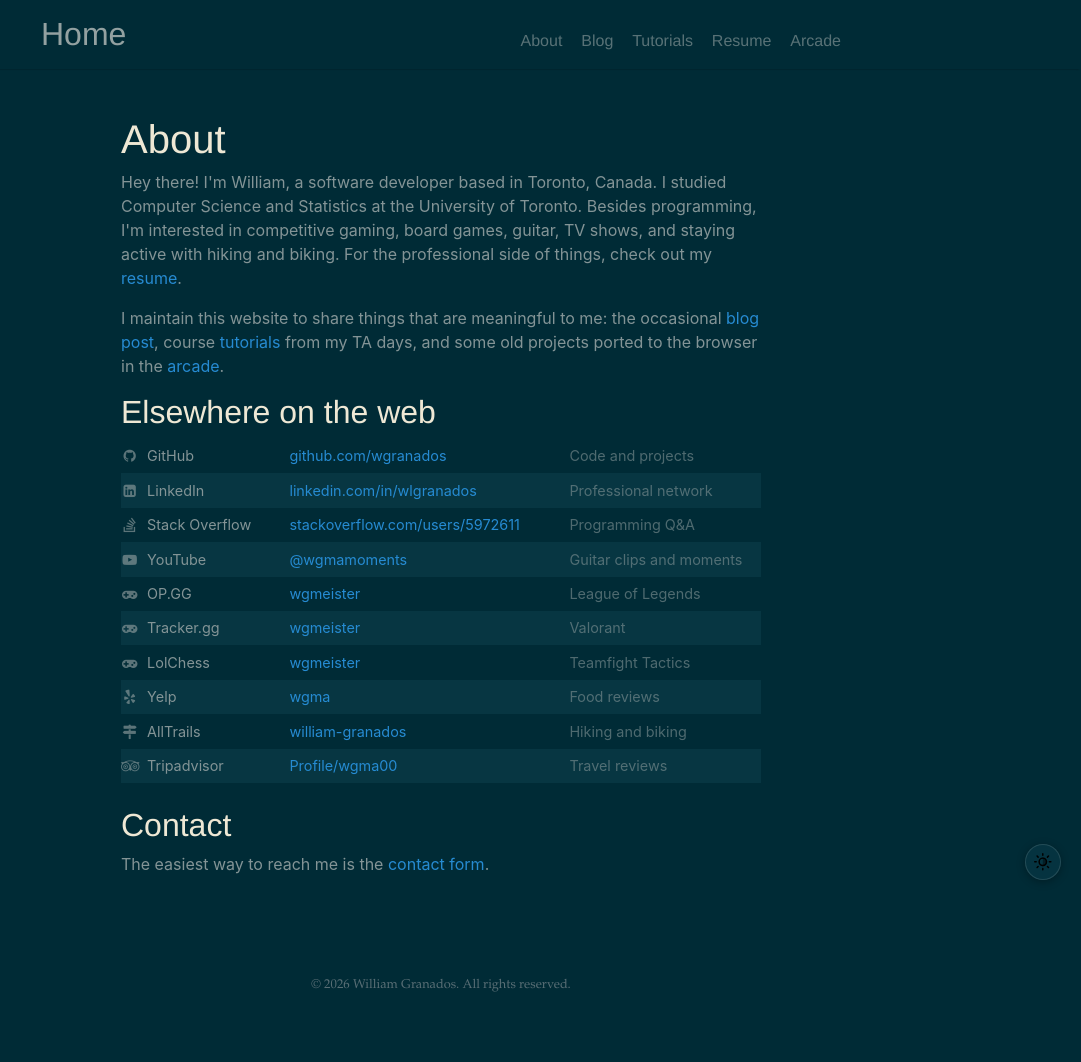
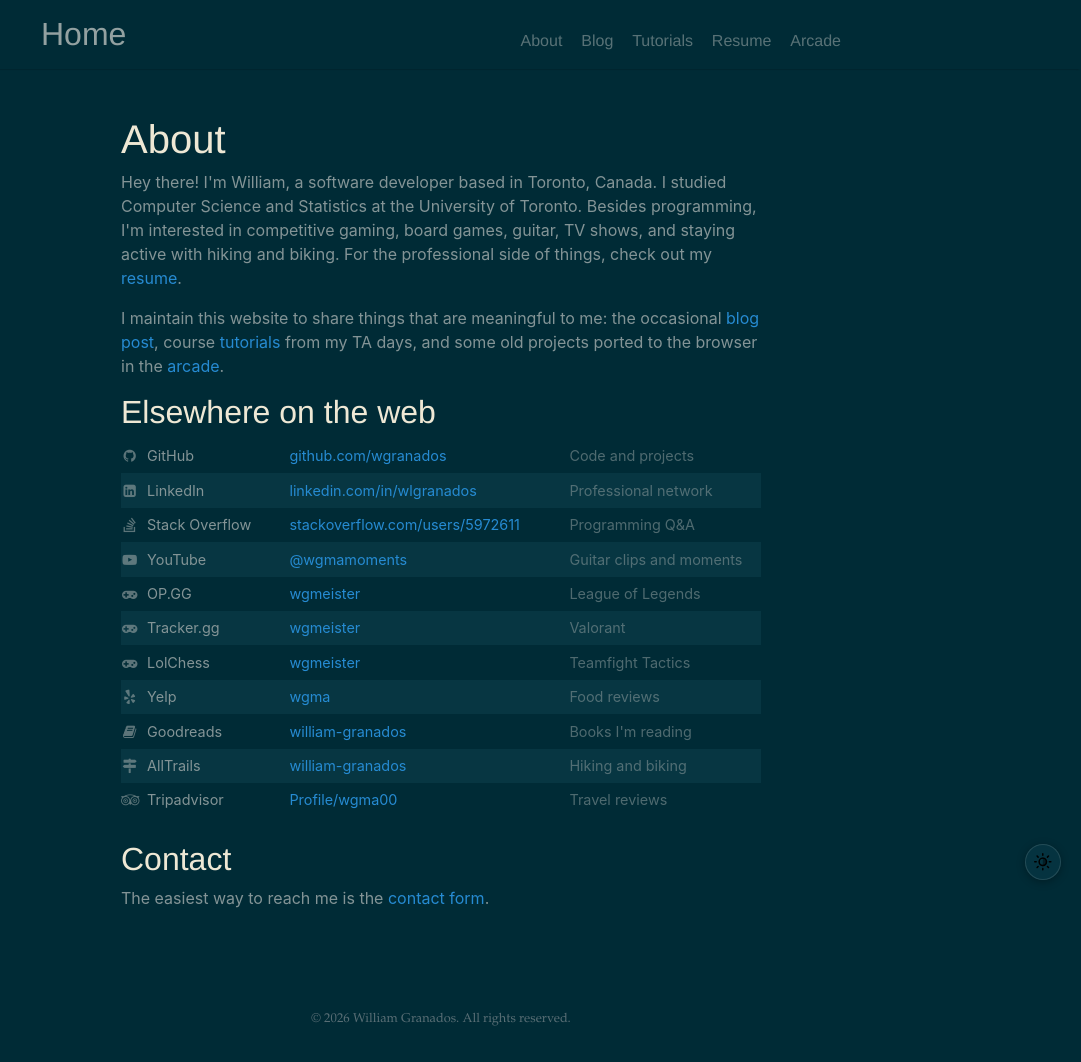
Before and after one commit to wgranados/wgranados.github.io, a Jekyll site: the page built from about.html, in a window 1280 px wide. Shown: the whole page, without its empty margins (199-1280 px from the left). Built offline with Jekyll 4.4.1, drawn with Linux system fonts in a browser that asks for light colours; before the commit the page ends 1028 px from its top, so only the background shows below that.

Commit message:
Add Goodreads link to social links
Co-Authored-By: Claude Sonnet 5 <noreply@anthropic.com>

```diff
--- a/_config.yml
+++ b/_config.yml
@@ -92,6 +92,11 @@ social_links:
     url: "https://wgma.yelp.ca"
     label: wgma
     desc: Food reviews
+  - name: Goodreads
+    icon: fa-book
+    url: "https://www.goodreads.com/user/show/199315372-william-granados"
+    label: william-granados
+    desc: Books I'm reading
   - name: AllTrails
     icon: fa-map-signs
     url: "https://www.alltrails.com/members/william-granados"
```
